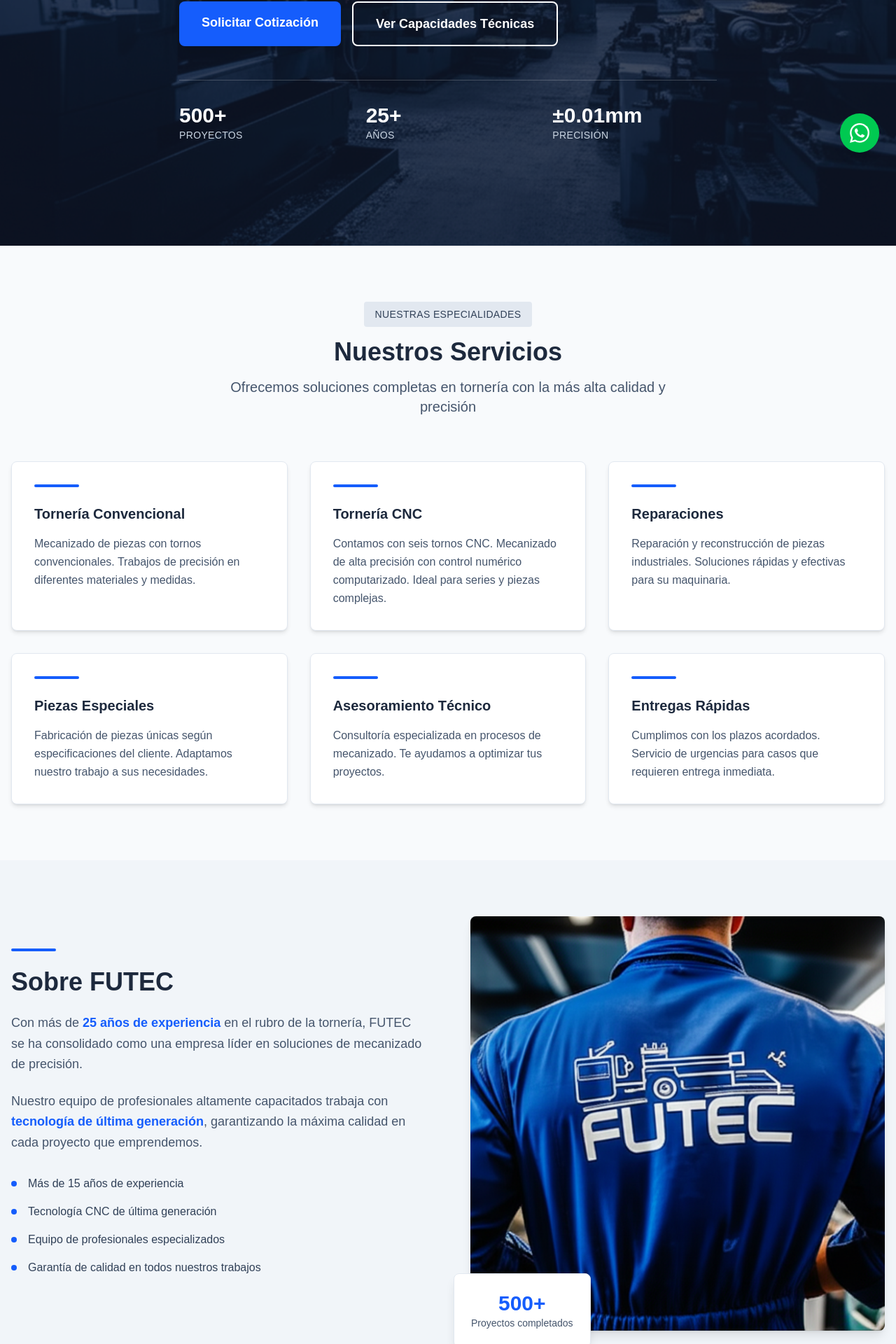
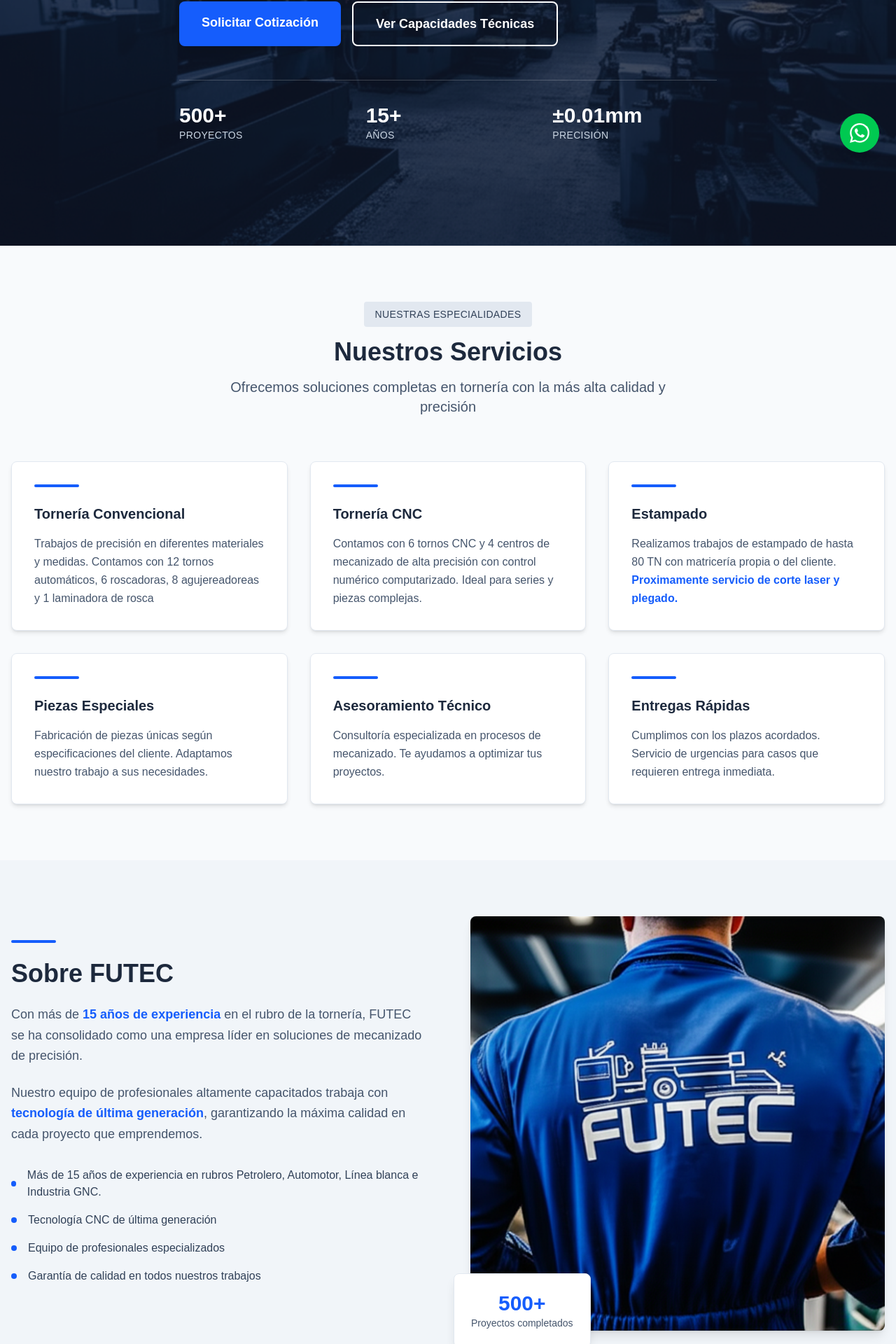
Before and after one commit to nracciatti/futec-website, a Next.js app: page / in a window 1280 px wide. Shown: the part 558-2478 px from the top of the page at 70% size. Built offline with nearby package versions, Linux system fonts and the light colour scheme.

Commit message:
Se agrego info cliente

```diff
--- a/src/app/components/AboutUsSection.js
+++ b/src/app/components/AboutUsSection.js
@@ -18,7 +18,7 @@
             <p className="text-lg text-slate-600 mb-6 leading-relaxed">
               Con más de{" "}
               <span className="font-semibold text-blue-600">
-                25 años de experiencia
+                15 años de experiencia
               </span>{" "}
               en el rubro de la tornería, FUTEC se ha consolidado como una
               empresa líder en soluciones de mecanizado de precisión.
@@ -42,7 +42,8 @@
               <div className="flex items-center">
                 <div className="w-2 h-2 bg-blue-600 rounded-full mr-4"></div>
                 <span className="text-slate-700">
-                  Más de 15 años de experiencia
+                  Más de 15 años de experiencia en rubros Petrolero, Automotor,
+                  Línea blanca e Industria GNC.
                 </span>
               </div>
               <div className="flex items-center">
--- a/src/app/components/ClientLayout.js
+++ b/src/app/components/ClientLayout.js
@@ -3,26 +3,22 @@
 import { useEffect } from "react";
 import AOS from "aos";
 import "aos/dist/aos.css";
-import "../styles/aos-fix.css"; // Importar nuestro fix CSS
+import "../styles/aos-fix.css";
 
 export default function ClientLayout({ children }) {
   useEffect(() => {
-    // Configuración optimizada para mobile
     AOS.init({
       duration: 800,
       easing: "ease-out-cubic",
       once: true,
-      offset: 50, // Reducido para mejor experiencia en mobile
+      offset: 50,
       delay: 0,
-      // Mantener AOS activo en mobile
+
       disable: false,
-      // Mejorar el comportamiento en mobile
       startEvent: "DOMContentLoaded",
-      // Ajustar el punto de anclaje para evitar problemas
       anchorPlacement: "top-bottom",
     });
 
-    // Refrescar AOS cuando cambie el tamaño de la ventana
     window.addEventListener("resize", () => {
       AOS.refresh();
     });
--- a/src/app/components/Footer.js
+++ b/src/app/components/Footer.js
@@ -164,7 +164,7 @@
         <div className="border-t border-slate-700 mt-8 pt-8">
           <div className="text-center space-y-2">
             <p className="text-slate-400">
-              © 2025 FUTEC - Servicios de Tornería. Todos los derechos
+              © 2025 FUTEC - Todos los derechos
               reservados.
             </p>
             <p className="text-slate-500 text-sm">
@@ -175,7 +175,7 @@
                 rel="noopener noreferrer"
                 className="text-blue-400 font-semibold hover:text-blue-300 transition-colors duration-200 hover:underline"
               >
-                nracciatti
+                niRa
               </a>
             </p>
           </div>
--- a/src/app/components/Header.js
+++ b/src/app/components/Header.js
@@ -13,10 +13,10 @@
           <div className="text-sm font-medium flex items-center space-x-4">
             <div className="hidden sm:flex items-center">
               <span className="text-blue-200">📞</span>
-              <span className="ml-2">011 65122340</span>
-            </div>
-            <div className="sm:hidden">
-              <span>011 65122340</span>
+              <span className="ml-2">
+                {" "}
+                <a href="tel:+5491165122340">011 6512 2340</a>
+              </span>
             </div>
           </div>
         </div>
--- a/src/app/components/HeroSection.js
+++ b/src/app/components/HeroSection.js
@@ -82,7 +82,7 @@
                 <StatCounter end={500} suffix="+" label="Proyectos" />
               </div>
               <div className="text-center sm:text-left">
-                <StatCounter end={25} suffix="+" label="Años" />
+                <StatCounter end={15} suffix="+" label="Años" />
               </div>
               <div className="text-center sm:text-left col-span-2 md:col-span-1">
                 <div className="text-2xl sm:text-3xl font-bold text-white">
--- a/src/app/components/ServicesSection.js
+++ b/src/app/components/ServicesSection.js
@@ -36,8 +36,9 @@
               Tornería Convencional
             </h3>
             <p className="text-slate-600 leading-relaxed">
-              Mecanizado de piezas con tornos convencionales. Trabajos de
-              precisión en diferentes materiales y medidas.
+              Trabajos de precisión en diferentes materiales y medidas. Contamos
+              con 12 tornos automáticos, 6 roscadoras, 8 agujereadoreas y 1
+              laminadora de rosca
             </p>
           </div>
 
@@ -55,9 +56,9 @@
               Tornería CNC
             </h3>
             <p className="text-slate-600 leading-relaxed">
-              Contamos con seis tornos CNC. Mecanizado de alta precisión con
-              control numérico computarizado. Ideal para series y piezas
-              complejas.
+              Contamos con 6 tornos CNC y 4 centros de mecanizado de alta
+              precisión con control numérico computarizado. Ideal para series y
+              piezas complejas.
             </p>
           </div>
 
@@ -71,12 +72,13 @@
             <div className="mb-6">
               <div className="w-16 h-1 bg-blue-600 rounded mb-4"></div>
             </div>
-            <h3 className="text-xl font-bold text-slate-800 mb-4">
-              Reparaciones
-            </h3>
+            <h3 className="text-xl font-bold text-slate-800 mb-4">Estampado</h3>
             <p className="text-slate-600 leading-relaxed">
-              Reparación y reconstrucción de piezas industriales. Soluciones
-              rápidas y efectivas para su maquinaria.
+              Realizamos trabajos de estampado de hasta 80 TN con matricería
+              propia o del cliente. {""}
+              <span className="font-semibold text-blue-600">
+                Proximamente servicio de corte laser y plegado.
+              </span>
             </p>
           </div>
 
```
